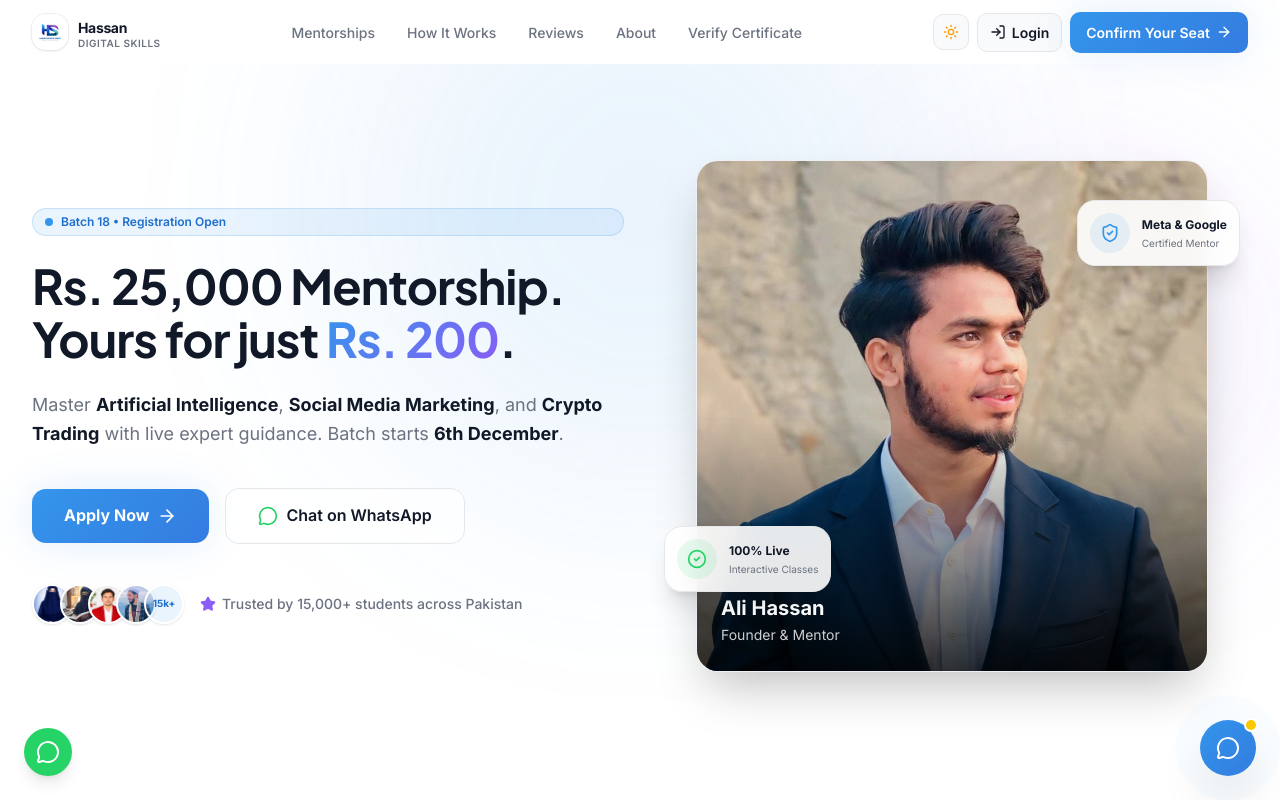
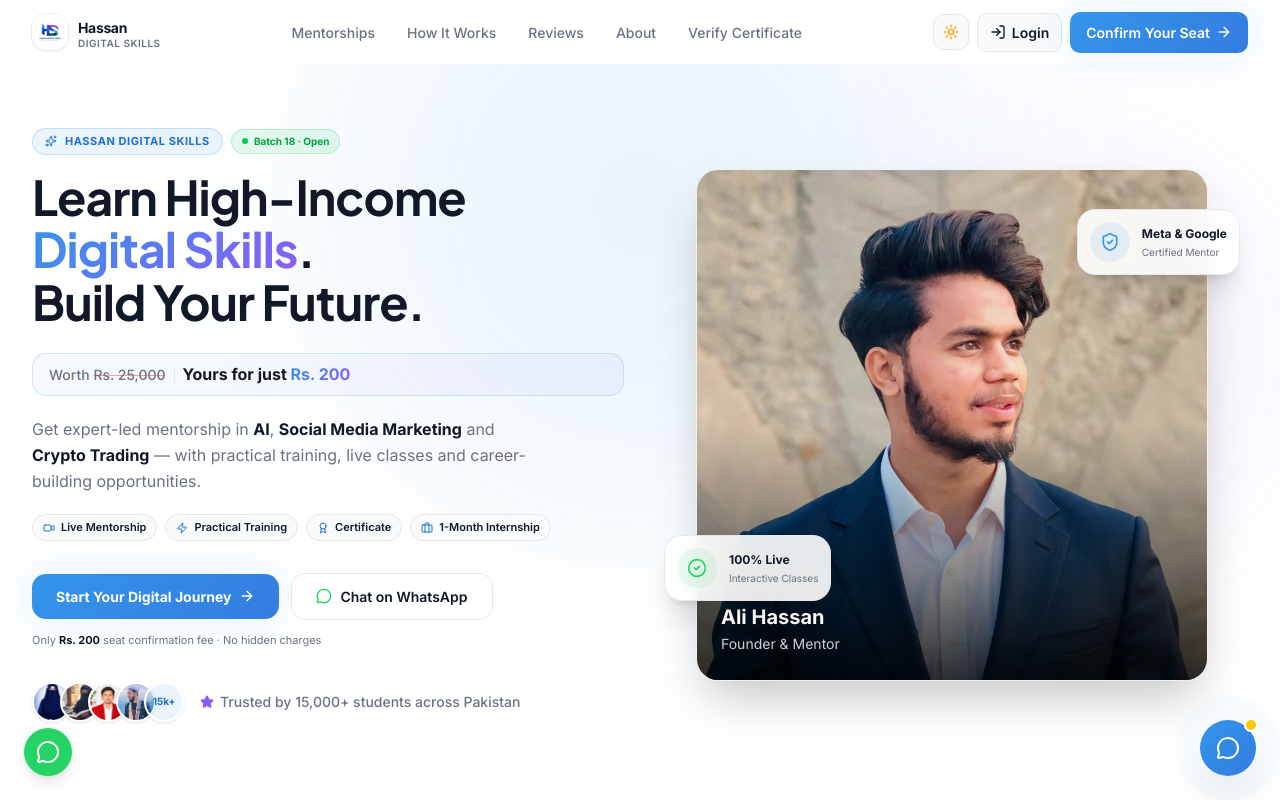
Before and after one commit to AloneCoder199/HDS, a Next.js app: page / in a window 1280 px wide. Shown: the top 800 px of the page. Built offline with nearby package versions, Linux system fonts and the light colour scheme.

Commit message:
hero section updation

```diff
--- a/components/Home/Homehero.tsx
+++ b/components/Home/Homehero.tsx
@@ -1,6 +1,17 @@
 import Link from "next/link"
 import Image from "next/image"
-import { ArrowRight, CheckCircle2, MessageCircle, ShieldCheck, Star } from "lucide-react"
+import {
+  ArrowRight,
+  CheckCircle2,
+  MessageCircle,
+  ShieldCheck,
+  Star,
+  Sparkles,
+  Video,
+  Award,
+  Briefcase,
+  Zap,
+} from "lucide-react"
 
 const WHATSAPP_NUMBER = "923271543140"
 const WHATSAPP_MESSAGE = encodeURIComponent(
@@ -9,7 +20,6 @@ const WHATSAPP_MESSAGE = encodeURIComponent(
 
 // ═══════════════════════════════════════════════════════════════════
 // REAL STUDENT PHOTOS — from /public/Hero Page Students Pics/
-// URLs are pre-encoded to safely handle spaces
 // ═══════════════════════════════════════════════════════════════════
 const studentAvatars = [
   {
@@ -34,9 +44,19 @@ const studentAvatars = [
   },
 ]
 
+// ═══════════════════════════════════════════════════════════════════
+// FEATURE PILLS — 4 key benefits
+// ═══════════════════════════════════════════════════════════════════
+const featurePills = [
+  { icon: Video, label: "Live Mentorship" },
+  { icon: Zap, label: "Practical Training" },
+  { icon: Award, label: "Certificate" },
+  { icon: Briefcase, label: "1-Month Internship" },
+]
+
 export function Hero() {
   return (
-    <section className="relative overflow-hidden pt-12 pb-20 lg:pt-24 lg:pb-32">
+    <section className="relative overflow-hidden pt-10 pb-16 lg:pt-16 lg:pb-24">
       {/* Background Gradients/Glows */}
       <div className="pointer-events-none absolute inset-0 flex justify-center">
         <div className="absolute -top-40 w-[600px] h-[600px] bg-primary/20 rounded-full blur-[120px] opacity-50" />
@@ -44,57 +64,102 @@ export function Hero() {
       </div>
 
       <div className="relative mx-auto max-w-7xl px-4 sm:px-6 lg:px-8">
-        <div className="grid gap-12 lg:grid-cols-2 lg:gap-8 items-center">
+        <div className="grid gap-10 lg:grid-cols-2 lg:gap-8 items-center">
           {/* ═══ LEFT: Text Content ═══ */}
-          <div className="flex flex-col justify-center text-center lg:text-left">
-            {/* Top Badge */}
-            <div className="mx-auto lg:mx-0 mb-6 inline-flex items-center gap-2 rounded-full border border-primary/20 bg-primary/10 px-3 py-1 text-xs font-semibold text-primary-text">
-              <span className="relative flex h-2 w-2">
-                <span className="absolute inline-flex h-full w-full animate-ping rounded-full bg-primary opacity-75"></span>
-                <span className="relative inline-flex h-2 w-2 rounded-full bg-primary"></span>
-              </span>
-              Batch 18 • Registration Open
+          <div className="flex flex-col justify-center text-center lg:text-left animate-in fade-in slide-in-from-left-8 duration-700">
+            {/* Brand + Batch Badge */}
+            <div className="mx-auto lg:mx-0 mb-4 inline-flex flex-wrap items-center gap-2">
+              <div className="inline-flex items-center gap-2 rounded-full border border-primary/20 bg-primary/10 px-3 py-1 text-[11px] font-bold text-primary-text uppercase tracking-wider">
+                <Sparkles className="h-3 w-3" />
+                Hassan Digital Skills
+              </div>
+              <div className="inline-flex items-center gap-1.5 rounded-full border border-green-500/20 bg-green-500/10 px-2.5 py-1 text-[10px] font-bold text-green-600 dark:text-green-500">
+                <span className="relative flex h-1.5 w-1.5">
+                  <span className="absolute inline-flex h-full w-full animate-ping rounded-full bg-green-500 opacity-75" />
+                  <span className="relative inline-flex h-1.5 w-1.5 rounded-full bg-green-500" />
+                </span>
+                Batch 18 · Open
+              </div>
             </div>
 
             {/* Main Headline */}
-            <h1 className="heading-display text-foreground sm:text-5xl md:text-6xl text-balance">
-              Rs. 25,000 Mentorship.
-              <br className="hidden sm:block" />
-              Yours for just{" "}
-              <span className="text-gradient">Rs. 200</span>.
+            <h1 className="heading-display text-foreground sm:text-5xl md:text-6xl text-balance leading-[1.1]">
+              Learn High-Income
+              <br className="hidden sm:block" />{" "}
+              <span className="text-gradient">Digital Skills</span>.
+              <br className="hidden sm:block" />{" "}
+              Build Your Future.
             </h1>
 
-            {/* Sub-headline */}
-            <p className="text-lead mt-6 mx-auto lg:mx-0">
-              Master <strong className="text-foreground">Artificial Intelligence</strong>,{" "}
-              <strong className="text-foreground">Social Media Marketing</strong>, and{" "}
-              <strong className="text-foreground">Crypto Trading</strong> with live expert guidance.
-              Batch starts <strong className="text-foreground">6th December</strong>.
+            {/* Offer Line — Bold Price Contrast */}
+            <div className="mt-6 mx-auto lg:mx-0 inline-flex items-center gap-2 rounded-xl border border-primary/20 bg-gradient-to-r from-primary/5 to-accent/5 px-4 py-2">
+              <span className="text-xs sm:text-sm font-medium text-muted-foreground">
+                Worth{" "}
+                <span className="line-through decoration-destructive/50">
+                  Rs. 25,000
+                </span>
+              </span>
+              <span className="h-4 w-px bg-border" />
+              <span className="text-sm sm:text-base font-bold text-foreground">
+                Yours for just{" "}
+                <span className="text-gradient">Rs. 200</span>
+              </span>
+            </div>
+
+            {/* Description */}
+            <p className="text-sm sm:text-base text-muted-foreground mt-5 mx-auto lg:mx-0 max-w-lg leading-relaxed">
+              Get expert-led mentorship in{" "}
+              <strong className="text-foreground">AI</strong>,{" "}
+              <strong className="text-foreground">Social Media Marketing</strong> and{" "}
+              <strong className="text-foreground">Crypto Trading</strong> — with
+              practical training, live classes and career-building opportunities.
             </p>
 
+            {/* ═══ Feature Pills ═══ */}
+            <div className="mt-5 flex flex-wrap items-center gap-2 justify-center lg:justify-start">
+              {featurePills.map((pill, i) => {
+                const Icon = pill.icon
+                return (
+                  <div
+                    key={i}
+                    className="inline-flex items-center gap-1.5 rounded-full border border-border bg-card px-2.5 py-1 text-[11px] font-semibold text-foreground transition-all duration-300 hover:border-primary/40 hover:bg-primary/5"
+                  >
+                    <Icon className="h-3 w-3 text-primary-text" />
+                    {pill.label}
+                  </div>
+                )
+              })}
+            </div>
+
             {/* CTA Buttons */}
-            <div className="mt-10 flex flex-col sm:flex-row items-center gap-4 justify-center lg:justify-start">
+            <div className="mt-8 flex flex-col sm:flex-row items-center gap-3 justify-center lg:justify-start">
               <Link
                 href="/enroll"
-                className="inline-flex w-full sm:w-auto items-center justify-center gap-2 rounded-xl gradient-primary px-8 py-3.5 text-base font-bold text-white shadow-glow transition-smooth hover:scale-[1.02] hover:opacity-95"
+                className="group inline-flex w-full sm:w-auto items-center justify-center gap-2 rounded-xl gradient-primary px-6 py-3 text-sm font-bold text-white shadow-glow transition-all duration-300 hover:scale-[1.02] hover:opacity-95"
               >
-                Apply Now
-                <ArrowRight className="h-5 w-5" />
+                Start Your Digital Journey
+                <ArrowRight className="h-4 w-4 transition-transform group-hover:translate-x-0.5" />
               </Link>
 
               <Link
                 href={`https://wa.me/${WHATSAPP_NUMBER}?text=${WHATSAPP_MESSAGE}`}
                 target="_blank"
                 rel="noopener noreferrer"
-                className="inline-flex w-full sm:w-auto items-center justify-center gap-2 rounded-xl border border-border bg-background/50 backdrop-blur-sm px-8 py-3.5 text-base font-semibold text-foreground transition-smooth hover:bg-muted hover:border-primary/30"
+                className="inline-flex w-full sm:w-auto items-center justify-center gap-2 rounded-xl border border-border bg-background/50 backdrop-blur-sm px-6 py-3 text-sm font-semibold text-foreground transition-all duration-300 hover:bg-muted hover:border-primary/30"
               >
-                <MessageCircle className="h-5 w-5 text-[#25D366]" />
+                <MessageCircle className="h-4 w-4 text-[#25D366]" />
                 Chat on WhatsApp
               </Link>
             </div>
 
+            {/* CTA Sub-line */}
+            <p className="text-[11px] text-muted-foreground mt-3 mx-auto lg:mx-0">
+              Only <strong className="text-foreground">Rs. 200</strong> seat
+              confirmation fee · No hidden charges
+            </p>
+
             {/* ═══ Trust Indicators — Hover Bubbles ═══ */}
-            <div className="mt-10 flex flex-col sm:flex-row items-center gap-4 justify-center lg:justify-start">
+            <div className="mt-8 flex flex-col sm:flex-row items-center gap-4 justify-center lg:justify-start">
               {/* Avatar Stack with Bubbles */}
               <div className="flex items-center -space-x-3">
                 {studentAvatars.map((student, i) => (
@@ -102,7 +167,6 @@ export function Hero() {
                     key={i}
                     className="group/avatar relative inline-flex transition-all duration-300 hover:z-30 hover:-translate-y-1"
                   >
-                    {/* Avatar — circular photo */}
                     <div className="relative inline-flex h-10 w-10 items-center justify-center rounded-full border-2 border-background bg-muted overflow-hidden shadow-sm ring-2 ring-primary/0 transition-all duration-300 group-hover/avatar:ring-primary/40 cursor-pointer">
                       <Image
                         src={student.src}
@@ -114,10 +178,9 @@ export function Hero() {
                       />
                     </div>
 
-                    {/* ═══ Hover Bubble ═══ */}
+                    {/* Hover Bubble */}
                     <div className="pointer-events-none absolute bottom-full left-1/2 z-50 mb-3 -translate-x-1/2 opacity-0 scale-90 translate-y-1 transition-all duration-300 group-hover/avatar:opacity-100 group-hover/avatar:scale-100 group-hover/avatar:translate-y-0">
                       <div className="relative w-[140px] overflow-hidden rounded-2xl border border-border bg-background shadow-2xl">
-                        {/* Large Student Image */}
                         <div className="relative aspect-square overflow-hidden bg-muted">
                           <Image
                             src={student.src}
@@ -135,8 +198,6 @@ export function Hero() {
                             </span>
                           </div>
                         </div>
-
-                        {/* Info footer */}
                         <div className="p-2 text-center">
                           <p className="text-[11px] font-bold text-foreground leading-tight truncate">
                             {student.name}
@@ -146,29 +207,27 @@ export function Hero() {
                           </p>
                         </div>
                       </div>
-
-                      {/* Arrow */}
                       <div className="absolute left-1/2 top-full -mt-1 h-2 w-2 -translate-x-1/2 rotate-45 border-b border-r border-border bg-background" />
                     </div>
                   </div>
                 ))}
 
-                {/* "+15k" badge */}
+                {/* +15k badge */}
                 <div className="relative inline-flex h-10 w-10 items-center justify-center rounded-full border-2 border-background bg-primary/10 text-[10px] font-bold text-primary-text shadow-sm ring-2 ring-primary/0 transition-all duration-300 hover:ring-primary/40 hover:-translate-y-1 hover:z-30 cursor-pointer">
                   15k+
                 </div>
               </div>
 
               {/* Trust Text */}
-              <div className="text-sm font-medium text-muted-foreground flex items-center gap-1.5">
-                <Star className="h-4 w-4 fill-accent text-accent" />
+              <div className="text-xs sm:text-sm font-medium text-muted-foreground flex items-center gap-1.5">
+                <Star className="h-3.5 w-3.5 fill-accent text-accent" />
                 Trusted by 15,000+ students across Pakistan
               </div>
             </div>
           </div>
 
           {/* ═══ RIGHT: Founder Image & Floating Badges ═══ */}
-          <div className="relative mx-auto w-full max-w-lg lg:ml-auto">
+          <div className="relative mx-auto w-full max-w-lg lg:ml-auto animate-in fade-in slide-in-from-right-8 duration-700">
             <div className="relative aspect-square sm:aspect-[4/3] lg:aspect-square overflow-hidden rounded-3xl border border-border/50 bg-card shadow-2xl">
               <div className="absolute inset-0 bg-gradient-to-tr from-primary/10 to-transparent mix-blend-overlay z-10" />
 
```
